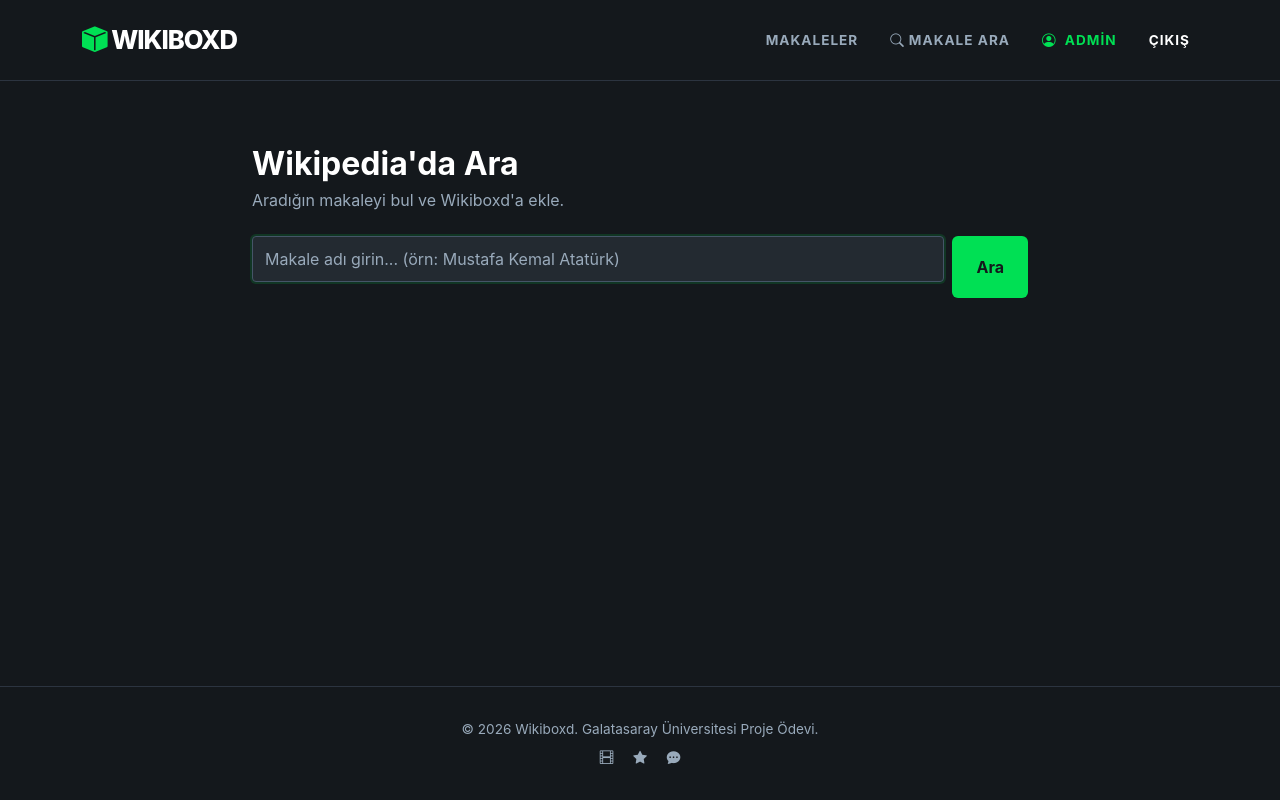
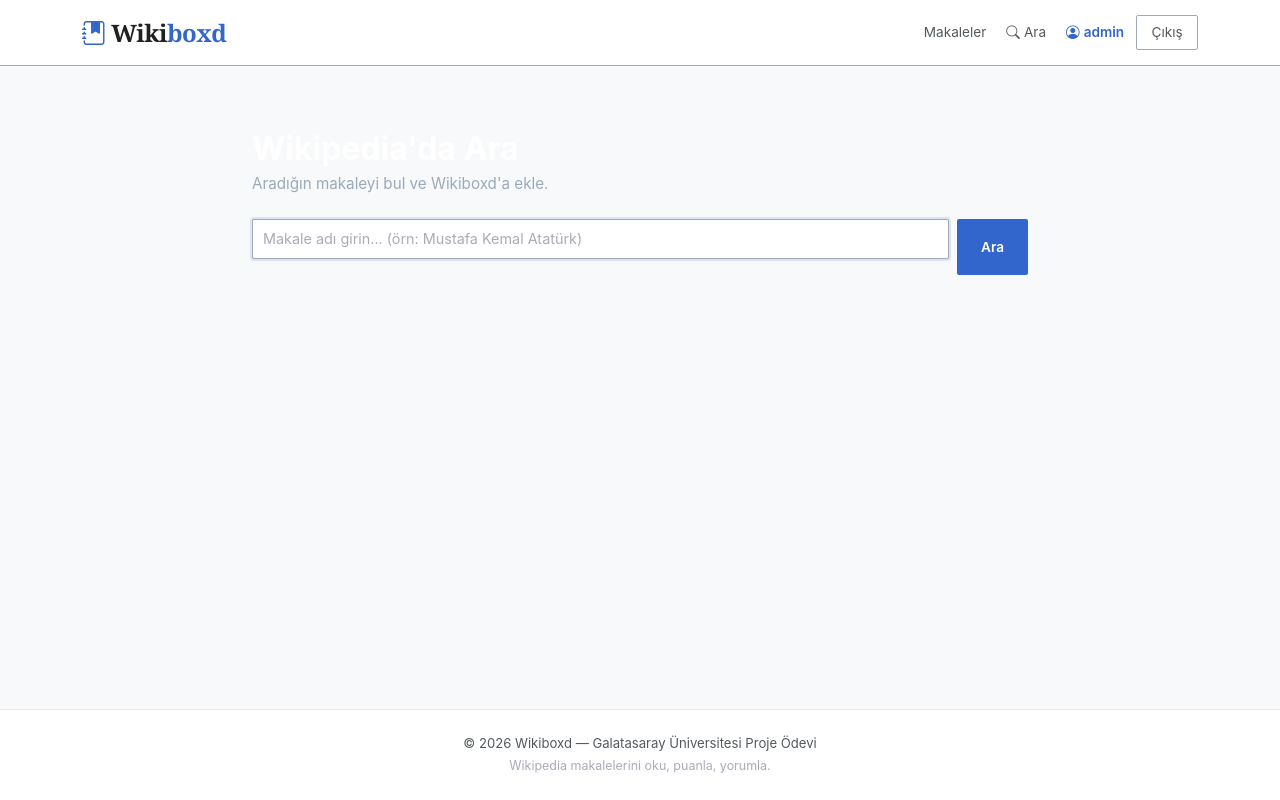
Before and after one commit to Bisbilge/wikiboxd, a Django app: page /ara/ in a window 1280 px wide. Run offline with Django 5.2, Linux system fonts and the light colour scheme; a user stored in the database is signed in.

Commit message:
style: aydınlık Wikipedia temalı tasarıma geçildi

```diff
--- a/wikiboxd/templates/base.html
+++ b/wikiboxd/templates/base.html
@@ -10,123 +10,175 @@
 
     <style>
         :root {
-            --bg-deep: #14181C;
-            --bg-surface: #1b2228;
-            --bg-input: #232a31;
-            --text-main: #deeeff;
-            --text-muted: #9ab;
-            --brand-green: #00E054;
-            --border-color: #2c3440;
-            --input-border: #455568;
+            --bg: #f8f9fa;
+            --bg-surface: #ffffff;
+            --text-main: #202122;
+            --text-muted: #54595d;
+            --brand: #3366cc;
+            --brand-hover: #2a55a5;
+            --border: #a2a9b1;
+            --border-light: #eaecf0;
+            --link: #3366cc;
         }
 
         body {
-            background-color: var(--bg-deep);
+            background-color: var(--bg);
             color: var(--text-main);
-            font-family: -apple-system, BlinkMacSystemFont, "Segoe UI", Roboto, Arial, sans-serif;
+            font-family: -apple-system, "Linux Libertine", Georgia, serif;
             display: flex;
-            flex-direction: column;  /* Düzeltildi */
+            flex-direction: column;
             min-height: 100vh;
+            font-size: 0.95rem;
         }
 
+        /* Navbar */
         .navbar {
-            background-color: var(--bg-deep) !important;
-            border-bottom: 1px solid var(--border-color);
-            padding: 1rem 0;
+            background-color: var(--bg-surface) !important;
+            border-bottom: 1px solid var(--border);
+            padding: 0.6rem 0;
         }
         .navbar-brand {
-            font-weight: 800;
-            font-size: 1.6rem;
-            color: #ffffff !important;
-            letter-spacing: -1px;
+            font-weight: 700;
+            font-size: 1.5rem;
+            color: var(--text-main) !important;
+            font-family: "Linux Libertine", Georgia, serif;
+            letter-spacing: -0.5px;
+        }
+        .navbar-brand span {
+            color: var(--brand);
         }
         .nav-link {
             color: var(--text-muted) !important;
-            font-weight: 700;
-            text-transform: uppercase;
+            font-family: -apple-system, BlinkMacSystemFont, "Segoe UI", sans-serif;
             font-size: 0.85rem;
-            letter-spacing: 1px;
-            transition: color 0.2s;
+            transition: color 0.15s;
         }
         .nav-link:hover {
-            color: var(--brand-green) !important;
+            color: var(--brand) !important;
+        }
+        .nav-link.active-link {
+            color: var(--brand) !important;
+            font-weight: 600;
         }
 
+        /* Butonlar */
         .btn-brand {
-            background-color: var(--brand-green);
-            color: #14181C !important;
-            font-weight: bold;
+            background-color: var(--brand);
+            color: #fff !important;
+            font-weight: 600;
             border: none;
-            padding: 0.5rem 1.2rem;
-            transition: transform 0.1s, background-color 0.2s;
+            border-radius: 2px;
+            padding: 0.4rem 1rem;
+            font-family: -apple-system, BlinkMacSystemFont, "Segoe UI", sans-serif;
+            font-size: 0.85rem;
+            transition: background-color 0.15s;
         }
         .btn-brand:hover {
-            background-color: #00c048;
-            transform: translateY(-1px);
+            background-color: var(--brand-hover);
+        }
+        .btn-outline-wiki {
+            border: 1px solid var(--border);
+            color: var(--text-muted);
+            background: #fff;
+            border-radius: 2px;
+            font-size: 0.85rem;
+            padding: 0.4rem 0.9rem;
+        }
+        .btn-outline-wiki:hover {
+            background-color: var(--border-light);
+            color: var(--brand);
+            border-color: var(--border);
         }
 
+        /* Kartlar */
         .card-custom {
             background-color: var(--bg-surface);
-            border: 1px solid var(--border-color);
-            border-radius: 8px;
-            box-shadow: 0 4px 15px rgba(0,0,0,0.3);
+            border: 1px solid var(--border-light);
+            border-radius: 4px;
+            box-shadow: 0 1px 4px rgba(0,0,0,0.07);
         }
 
+        /* Formlar */
         .form-label {
             color: var(--text-main) !important;
             font-weight: 600;
-            margin-bottom: 0.5rem;
+            margin-bottom: 0.4rem;
             display: block;
+            font-family: -apple-system, BlinkMacSystemFont, "Segoe UI", sans-serif;
+            font-size: 0.9rem;
         }
-
         .form-control,
         input:not([type="submit"]):not([type="button"]),
         select,
         textarea {
-            background-color: var(--bg-input) !important;
-            color: #ffffff !important;
-            border: 1px solid var(--input-border) !important;
-            border-radius: 4px;
-            padding: 10px 12px;
+            background-color: #fff !important;
+            color: var(--text-main) !important;
+            border: 1px solid var(--border) !important;
+            border-radius: 2px;
+            padding: 8px 10px;
             width: 100%;
             margin-bottom: 1rem;
-            transition: border-color 0.2s;
+            font-size: 0.9rem;
+            transition: border-color 0.15s;
         }
-
         .form-control:focus,
         input:focus,
         textarea:focus {
-            border-color: var(--brand-green) !important;
+            border-color: var(--brand) !important;
             outline: none;
-            box-shadow: 0 0 0 2px rgba(0, 224, 84, 0.15) !important;
+            box-shadow: 0 0 0 2px rgba(51,102,204,0.15) !important;
+        }
+        ::placeholder {
+            color: #aab !important;
+            opacity: 1;
         }
 
+        /* Alert */
         .alert {
-            border-radius: 4px;
-            border: none;
-            font-weight: 500;
+            border-radius: 2px;
+            font-size: 0.9rem;
+            font-family: -apple-system, BlinkMacSystemFont, "Segoe UI", sans-serif;
         }
         .alert-success {
-            background-color: rgba(0, 224, 84, 0.2);
-            color: var(--brand-green);
-            border: 1px solid var(--brand-green);
+            background-color: #d5fdf4;
+            color: #14532d;
+            border: 1px solid #86efac;
+        }
+        .alert-warning {
+            background-color: #fefce8;
+            color: #713f12;
+            border: 1px solid #fde047;
+        }
+        .alert-danger {
+            background-color: #fef2f2;
+            color: #7f1d1d;
+            border: 1px solid #fca5a5;
         }
 
+        /* Footer */
         footer {
-            border-top: 1px solid var(--border-color);
-            padding: 2rem 0;
+            border-top: 1px solid var(--border-light);
+            padding: 1.5rem 0;
             margin-top: auto;
             color: var(--text-muted);
-            font-size: 0.85rem;
+            font-size: 0.82rem;
+            background-color: var(--bg-surface);
+            font-family: -apple-system, BlinkMacSystemFont, "Segoe UI", sans-serif;
         }
 
-        .text-white { color: #ffffff !important; }
+        /* Linkler */
+        a { color: var(--link); }
+        a:hover { text-decoration: underline; color: var(--brand-hover); }
+
+        /* Yardımcılar */
         .text-muted { color: var(--text-muted) !important; }
-
-        /* Placeholder rengi */
-        ::placeholder {
-            color: var(--text-muted) !important;
-            opacity: 0.7;
+        .section-title {
+            font-size: 0.78rem;
+            font-weight: 700;
+            text-transform: uppercase;
+            letter-spacing: 0.08em;
+            color: var(--text-muted);
+            font-family: -apple-system, BlinkMacSystemFont, "Segoe UI", sans-serif;
         }
     </style>
 </head>
@@ -135,33 +187,35 @@
     <nav class="navbar navbar-expand-lg sticky-top">
         <div class="container">
             <a class="navbar-brand" href="/">
-                <i class="bi bi-box-fill" style="color: var(--brand-green);"></i> WIKIBOXD
+                <i class="bi bi-journal-bookmark-fill" style="color: var(--brand);"></i>
+                Wiki<span>boxd</span>
             </a>
-            <button class="navbar-toggler border-0" type="button" data-bs-toggle="collapse" data-bs-target="#navbarNav" aria-controls="navbarNav" aria-expanded="false" aria-label="Toggle navigation">
-                <i class="bi bi-list fs-1" style="color: var(--text-muted);"></i>
+            <button class="navbar-toggler border-0" type="button" data-bs-toggle="collapse" data-bs-target="#navbarNav">
+                <i class="bi bi-list fs-2" style="color: var(--text-muted);"></i>
             </button>
             <div class="collapse navbar-collapse" id="navbarNav">
-                <ul class="navbar-nav ms-auto align-items-center">
-                    <li class="nav-item me-3"><a class="nav-link" href="/">Makaleler</a></li>
+                <ul class="navbar-nav ms-auto align-items-center gap-1">
+                    <li class="nav-item"><a class="nav-link" href="/">Makaleler</a></li>
                     {% if user.is_authenticated %}
-                    <li class="nav-item me-3"><a class="nav-link" href="{% url 'articles:wiki_search' %}"><i class="bi bi-search me-1"></i>Makale Ara</a></li>
-                    {% endif %}
-
-                    {% if user.is_authenticated %}
-                        <li class="nav-item me-3">
-                            <a class="nav-link" href="{% url 'users:profile' %}" style="color: var(--brand-green) !important;">
-                                <i class="bi bi-person-circle me-1"></i> {{ user.username }}
+                        <li class="nav-item">
+                            <a class="nav-link" href="{% url 'articles:wiki_search' %}">
+                                <i class="bi bi-search me-1"></i>Ara
+                            </a>
+                        </li>
+                        <li class="nav-item">
+                            <a class="nav-link" href="{% url 'users:profile' %}" style="color: var(--brand) !important; font-weight: 600;">
+                                <i class="bi bi-person-circle me-1"></i>{{ user.username }}
                             </a>
                         </li>
                         <li class="nav-item">
                             <form action="{% url 'users:logout' %}" method="post" class="d-inline">
                                 {% csrf_token %}
-                                <button type="submit" class="btn btn-link nav-link border-0 text-white" style="text-decoration: none;">ÇIKIŞ</button>
+                                <button type="submit" class="btn btn-outline-wiki btn-sm">Çıkış</button>
                             </form>
                         </li>
                     {% else %}
-                        <li class="nav-item"><a class="nav-link" href="{% url 'users:login' %}">GİRİŞ YAP</a></li>
-                        <li class="nav-item ms-lg-3"><a class="btn btn-brand btn-sm" href="{% url 'users:register' %}">HESAP OLUŞTUR</a></li>
+                        <li class="nav-item"><a class="nav-link" href="{% url 'users:login' %}">Giriş Yap</a></li>
+                        <li class="nav-item ms-2"><a class="btn btn-brand btn-sm" href="{% url 'users:register' %}">Hesap Oluştur</a></li>
                     {% endif %}
                 </ul>
             </div>
@@ -173,7 +227,7 @@
             {% for message in messages %}
                 <div class="alert alert-{{ message.tags }} alert-dismissible fade show" role="alert">
                     {{ message }}
-                    <button type="button" class="btn-close btn-close-white" data-bs-dismiss="alert" aria-label="Close"></button>
+                    <button type="button" class="btn-close" data-bs-dismiss="alert" aria-label="Kapat"></button>
                 </div>
             {% endfor %}
         {% endif %}
@@ -186,12 +240,8 @@
 
     <footer class="text-center">
         <div class="container">
-            <p class="mb-0">© 2026 Wikiboxd. Galatasaray Üniversitesi Proje Ödevi.</p>
-            <div class="mt-2">
-                <i class="bi bi-film mx-2"></i>
-                <i class="bi bi-star-fill mx-2"></i>
-                <i class="bi bi-chat-dots-fill mx-2"></i>
-            </div>
+            <p class="mb-1">© 2026 Wikiboxd — Galatasaray Üniversitesi Proje Ödevi</p>
+            <p class="mb-0" style="font-size: 0.78rem; color: #aab;">Wikipedia makalelerini oku, puanla, yorumla.</p>
         </div>
     </footer>
 
```
